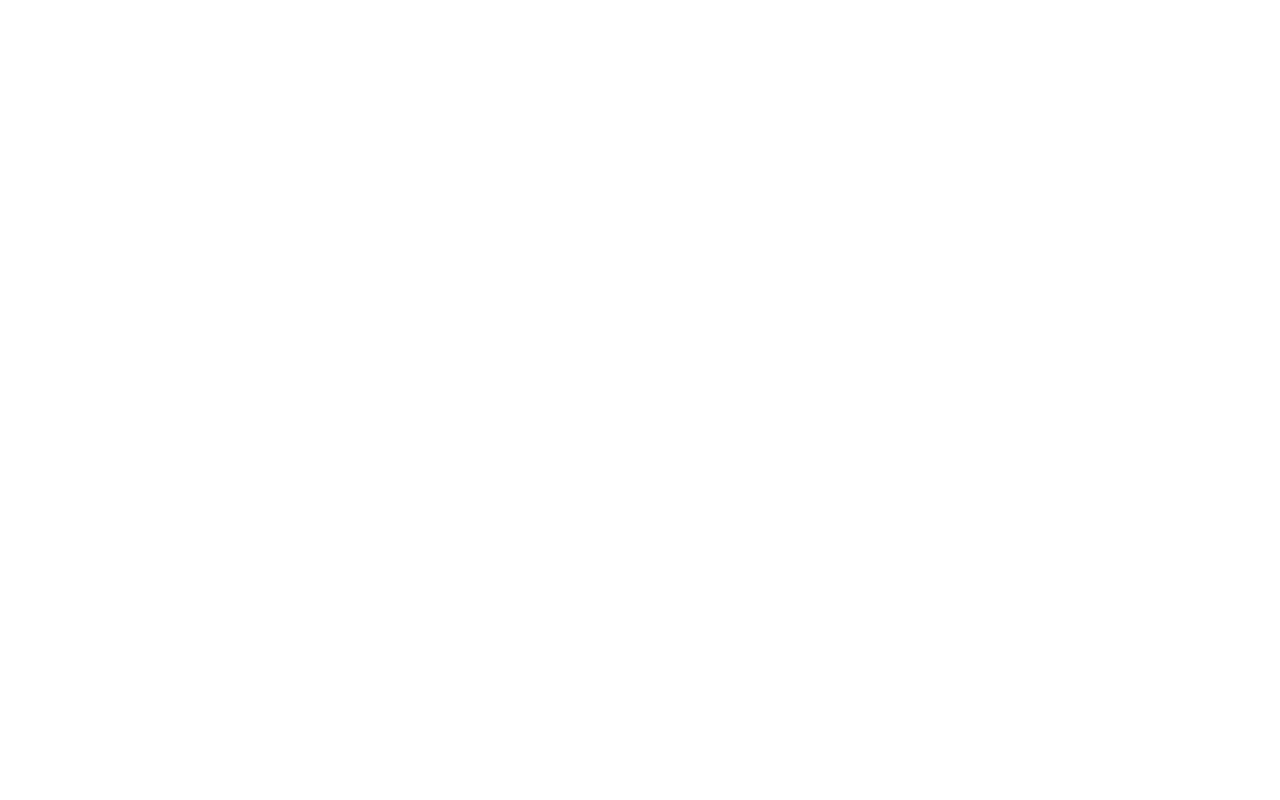
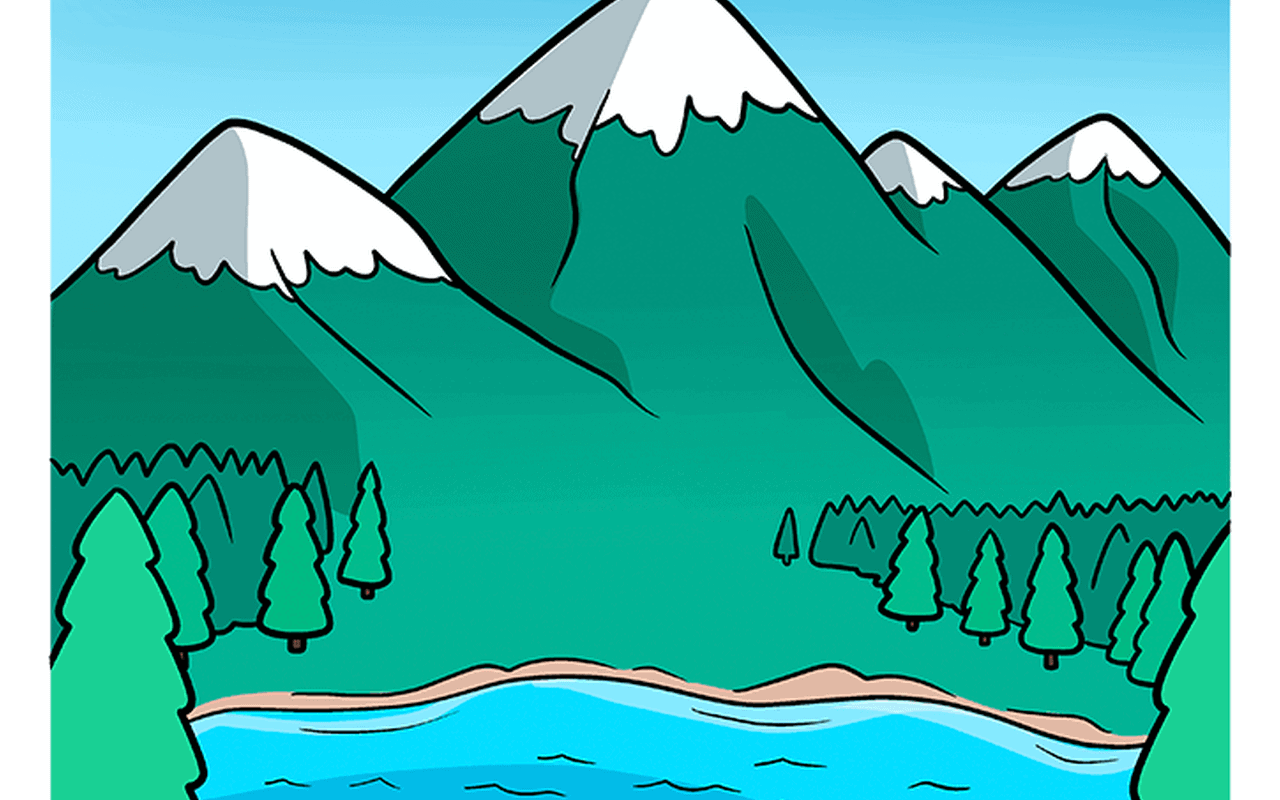
Before and after one commit to JahirDanielMartinezBayona/tallerAnimacion, a plain HTML site: page index.html in a window 1280 px wide. Drawn offline with Linux system fonts and the light colour scheme.

Commit message:
fix: Ajustando imágen acorde al html

```diff
--- a/css/style.css
+++ b/css/style.css
@@ -11,3 +11,7 @@ div#simple{
     animation-timing-function: ease-out;
     animation-direction: normal;
 }
+
+html{
+    background: url(../storage/img/Mountains_mountains-drawing-tutorial.png) no-repeat center fixed;
+}
--- a/index.html
+++ b/index.html
@@ -7,8 +7,6 @@
     <link rel="stylesheet" href="css/style.css">
 </head>
 <body>
-    <div class="simple">
 
-    </div>
 </body>
 </html>
```
Also changed, not shown: storage/img/Mountains_mountains-drawing-tutorial.png (added), storage/img/images.jpeg (added).
